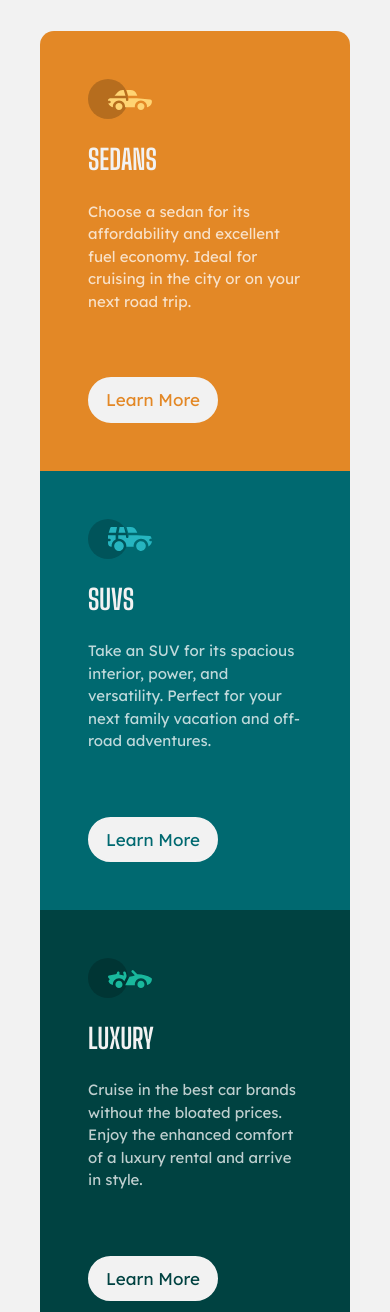
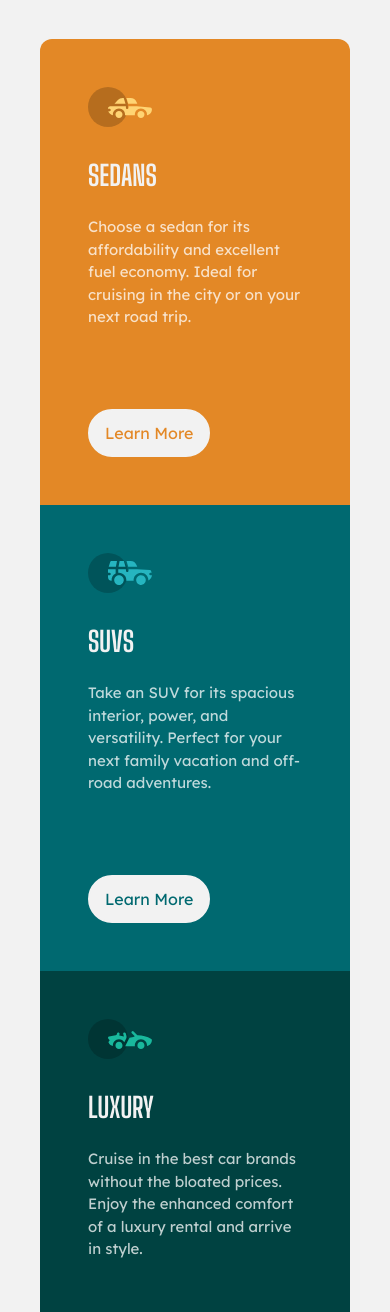
Before and after one commit to Daniel-Andrew/3-column-preview-card-component, a plain HTML site: page index.html in a window 390 px wide. Shown: the top 1312 px of the page. Drawn offline with nearby package versions, Linux system fonts and the light colour scheme.

Commit message:
Fixed Border Radius and space between button and paragraph

```diff
--- a/index.html
+++ b/index.html
@@ -15,27 +15,27 @@
   <main>
     <article class="container row d-flex justify-content-center align-items-center">
       <article class="car-container sedan-container p-5 col-sm-4">
-        <img class="pb-2"src="images/icon-sedans.svg" alt="Sedan">
+        <img class="pb-3"src="images/icon-sedans.svg" alt="Sedan">
         <h1 class="py-3 text-uppercase">Sedans</h1>
         <p class="pb-5">Choose a sedan for its affordability and excellent fuel economy. Ideal for cruising in the city
         or on your next road trip.</p>
-        <div class="btn btn-lg">Learn More</div>
+        <div class="mt-3 btn btn-lg">Learn More</div>
       </article>
 
       <article class="car-container suv-container p-5 col-sm-4">
-        <img class="pb-2" src="images/icon-suvs.svg" alt="SUV">
+        <img class="pb-3" src="images/icon-suvs.svg" alt="SUV">
         <h1 class="py-3 text-uppercase">SUVs</h1>
         <p class="pb-5">Take an SUV for its spacious interior, power, and versatility. Perfect for your next family vacation
         and off-road adventures.</p>
-        <div class="btn btn-lg">Learn More</div>
+        <div class="mt-3 btn btn-lg">Learn More</div>
       </article>
 
       <article class="car-container luxury-container p-5 col-sm-4">
-          <img class="pb-2" src="images/icon-luxury.svg" alt="Luxury">
+          <img class="pb-3" src="images/icon-luxury.svg" alt="Luxury">
           <h1 class="py-3 text-uppercase">Luxury</h1>
           <p class="pb-5">Cruise in the best car brands without the bloated prices. Enjoy the enhanced comfort of a luxury
           rental and arrive in style.</p>
-          <div class="btn btn-lg">Learn More</div>
+          <div class="mt-3 btn btn-lg">Learn More</div>
       </article>
     </article>
   </main>
--- a/style.css
+++ b/style.css
@@ -1,7 +1,7 @@
 body {
     font-family: 'Lexend Deca', sans-serif;
     font-size: 15px;
-    margin-top: 8%;
+    margin-top: 10%;
     margin-bottom: 8%;
     background-color: #f2f2f2;
 }
@@ -22,7 +22,7 @@ article.container {
 
 .sedan-container {
     background-color: hsl(31, 77%, 52%);
-    border-radius: 14px 0 0 14px;
+    border-radius: 12px 0 0 12px;
 }
 
 .suv-container {
@@ -31,7 +31,7 @@ article.container {
 
 .luxury-container {
     background-color: hsl(179, 100%, 13%);
-    border-radius: 0 14px 14px 0;
+    border-radius: 0 12px 12px 0;
 }
 
 h1 {
@@ -49,7 +49,8 @@ p {
     border:hsl(0, 0%, 95%) 2px solid;
     transition: ease-in;
     transition-duration: 100ms;
-    font-size: 17px;
+    font-size: 16px;
+    padding: 10px 15px;
 }
 
 .btn:active {
@@ -74,21 +75,21 @@ p {
 
 @media screen and (max-width: 991px) {
     .suv-container {
-        border-radius: 0 14px 14px 0;
+        border-radius: 0 12px 12px 0;
     }
     .luxury-container {
-        border-radius: 14px;
+        border-radius: 12px;
     }
 }
 @media screen and (max-width: 767px) {
     .sedan-container {
-        border-radius: 14px 14px 0 0;
+        border-radius: 12px 12px 0 0;
     }
 
     .suv-container {
         border-radius: 0;
     }
     .luxury-container {
-        border-radius: 0 0 14px 14px;
+        border-radius: 0 0 12px 12px;
     }
 }
```
